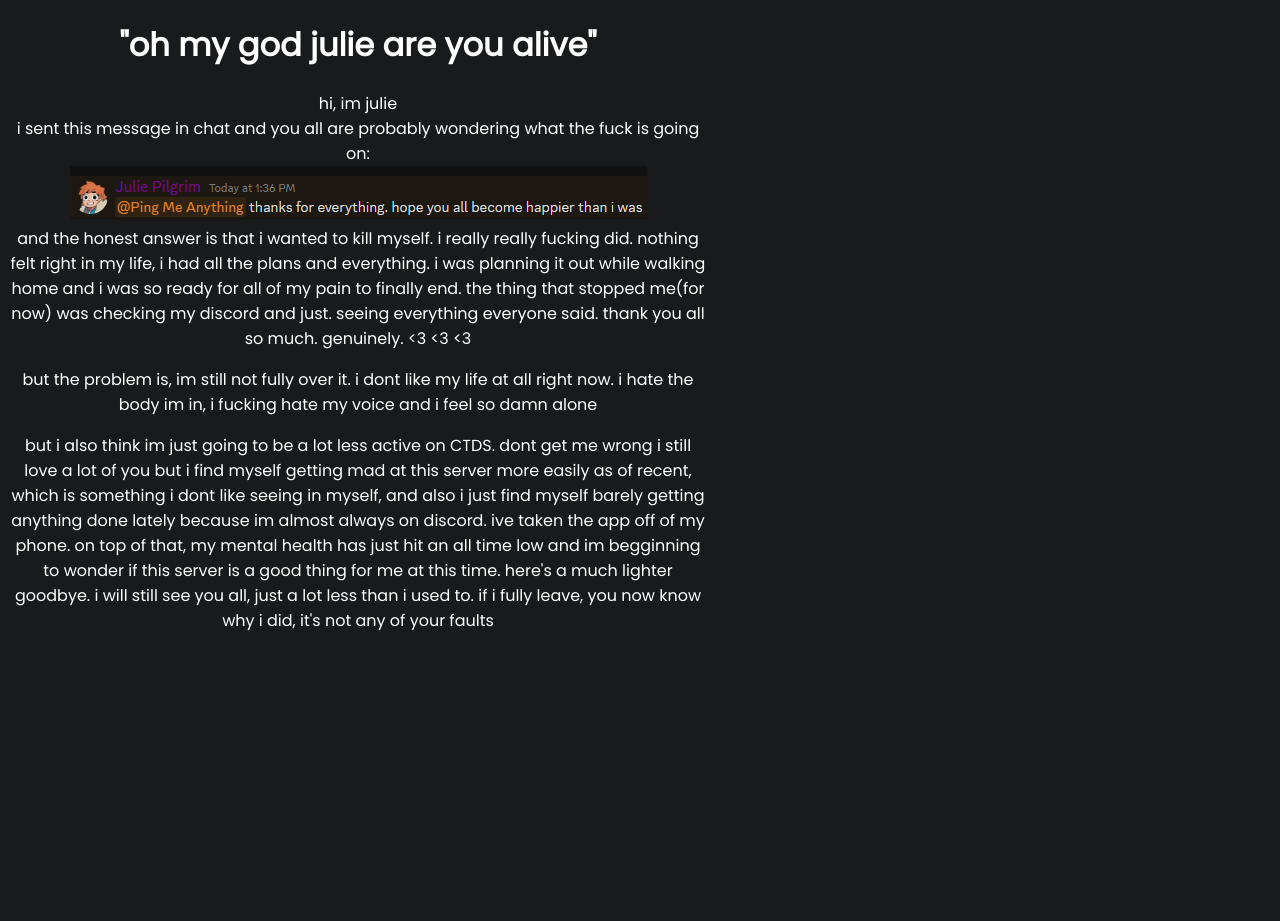
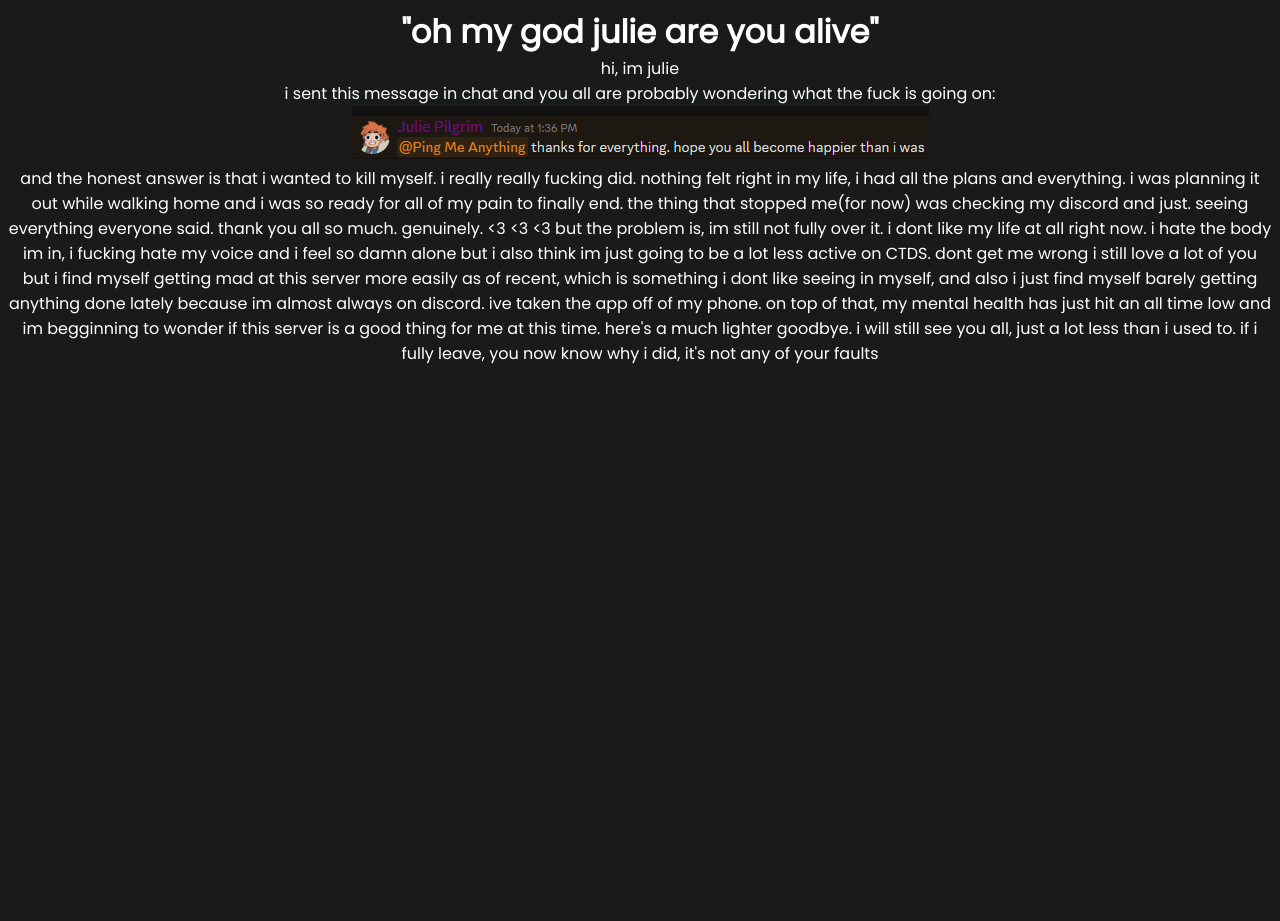
Before and after one commit to zoey-on-github/zoey-on-github.github.io, a Jekyll site: the page JulieWhy.html, which Jekyll copies as it is, in a window 1280 px wide. Built offline with Jekyll 4.4.1, drawn with Linux system fonts in a browser that asks for light colours.

Commit message:
words ignore

```diff
--- a/JulieWhy.html
+++ b/JulieWhy.html
@@ -6,7 +6,8 @@
 	<title>julie, you good?</title>
 </head>
  <link rel="stylesheet" href="styling.css">
- <h1>&quot;oh my god julie are you alive&quot;</h1>
+<div class="stuff">
+ <h1>&quot;oh my god julie are you alive&quot;</h1><br>
  <p>
 hi, im julie <br>
 i sent this message in chat and you all are probably wondering what the fuck is going on: <br>
@@ -14,11 +15,8 @@ i sent this message in chat and you all are probably wondering what the fuck is
 and the honest answer is that i wanted to kill myself. i really really fucking did. nothing felt right in my life, i had all the plans and everything. i was planning it out while walking home and i was so ready for all of my pain to finally end. the thing that stopped me(for now) was checking my discord and just. seeing everything everyone said. thank you all so much. genuinely.  &lt;3 &lt;3 &lt;3
 <p> but the problem is, im still not fully over it. i dont like my life at all right now. i hate the body im in, i fucking hate my voice and i feel so damn alone </p>
 <p> but i also think im just going to be a lot less active on CTDS. dont get me wrong i still love a lot of you but i find myself getting mad at this server more easily as of recent, which is something i dont like seeing in myself, and also i just find myself barely getting anything done lately because im almost always on discord. ive taken the app off of my phone. on top of that, my mental health has just hit an all time low and im begginning to wonder if this server is a good thing for me at this time. here's a much lighter goodbye. i will still see you all, just a lot less than i used to. if i fully leave, you now know why i did, it's not any of your faults </p>
- </p>
+ </div>
 
-
-</p>
 <body>
-
 </body>
 </html>
--- a/styling.css
+++ b/styling.css
@@ -2,19 +2,20 @@
 body {
     background-color: rgb(24,26,27);
 }
-
-p {
-    text-align: center;
+.stuff {
+   text-align: center;
+}
+ p {
+    display: inline;
     color: white;
     font-family: 'Poppins', sans-serif;
-    width: 700px;
 }
 
 h1 {
     color: white;
     text-align: center;
+    display: inline;
     font-family: 'Poppins', sans-serif;
-    width: 700px;
 }
 
 body,html
```
